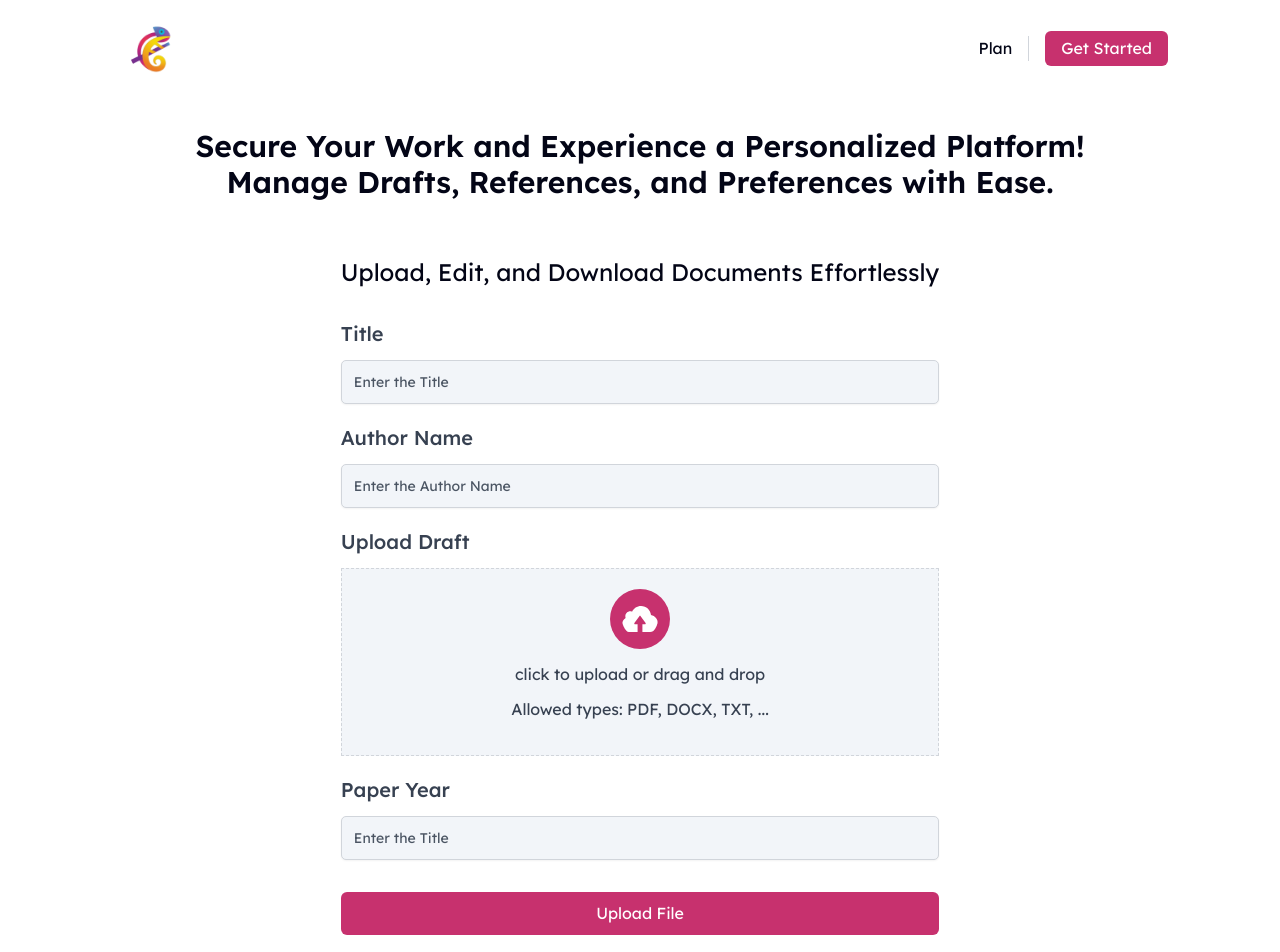
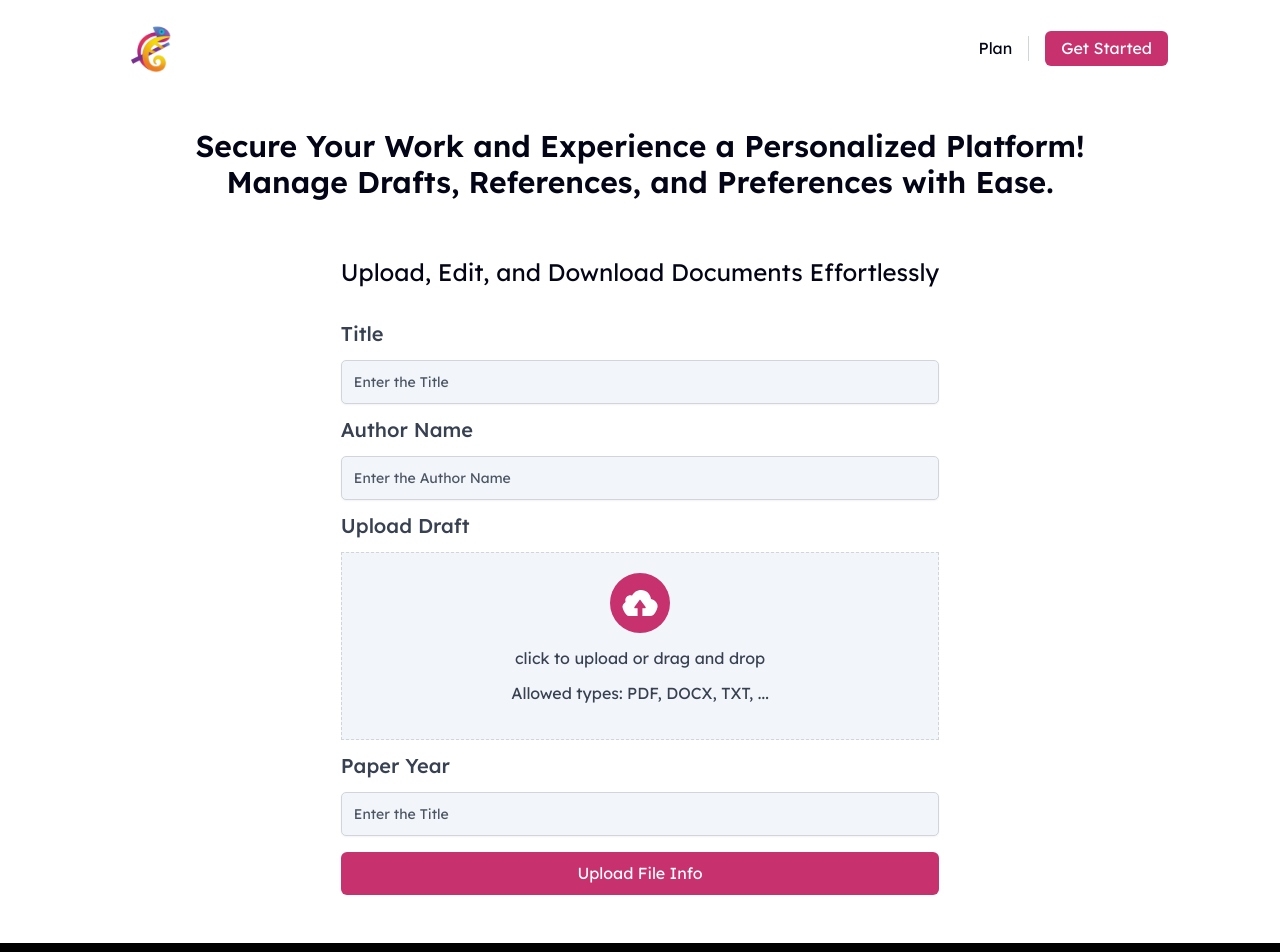
Before and after one commit to Black-fox17/tweakr-frontend, a Next.js app: page /dashboard in a window 1280 px wide. Shown: the top 952 px of the page. Built offline with nearby package versions, Linux system fonts and the light colour scheme.

Commit message:
Added:paymentmodal updated

```diff
--- a/app/(bed)/dashboard/page.tsx
+++ b/app/(bed)/dashboard/page.tsx
@@ -1,14 +1,28 @@
+"use client";
+
+import { useState } from 'react';
 import DraftForm from '@/app/components/DraftForm'
+import PaymentModal from '@/app/components/PaymentModal'
 import React from 'react'
 
 const page = () => {
+    const [isPaymentModalOpen, setIsPaymentModalOpen] = useState<boolean>(false);
+
+    const handleFormSuccess = () => {
+        setIsPaymentModalOpen(true);
+    };
+
+    const closeModal = () => {
+        setIsPaymentModalOpen(false);
+    };
     return (
         <div className='flex flex-col items-center justify-center mt-16 px-4 text-center'>
             <h1 className='text-2xl sm:text-2xl md:text-3xl font-semibold mb-2 leading-tight'>
                 Secure Your Work and Experience a Personalized Platform!<br />
                 Manage Drafts, References, and Preferences with Ease.
             </h1>
-            <DraftForm />
+            <DraftForm onSuccess={handleFormSuccess} />
+            {isPaymentModalOpen && <PaymentModal onClose={closeModal} />}
         </div>
     )
 }
--- a/app/components/DraftForm.tsx
+++ b/app/components/DraftForm.tsx
@@ -16,20 +16,23 @@ import {
 } from "@/components/ui/form"
 import React, { useState } from 'react'
 import Button from "./Button"
+import PaymentModal from "./PaymentModal"
 
 
 type FormType = "draft"
 
 const authFormSchema = () => {
     return z.object({
-        title: z.string(),
-        author: z.string().min(2).max(50),
-        year: z.string(),
-        files: z.array(z.instanceof(File)),
-    })
-}
+        title: z.string().min(1, "Title is required"),
+        author: z.string().min(2, "Author name must be at least 2 characters").max(50),
+        year: z.string().min(4, "Year must be 4 digits").max(4, "Year must be 4 digits"),
+        files: z
+            .array(z.instanceof(File))
+            .nonempty("You must upload at least one file"),
+    });
+};
 
-const DraftForm = () => {
+const DraftForm = ({ onSuccess }: { onSuccess: () => void }) => {
     const [isLoading, setIsLoading] = useState(false);
 
     const formSchema = authFormSchema()
@@ -45,6 +48,15 @@ const DraftForm = () => {
         },
     })
 
+    const onSubmit = async (data: z.infer<typeof formSchema>) => {
+        setIsLoading(true);
+        // Simulate form submission or API call
+        setTimeout(() => {
+            setIsLoading(false);
+            onSuccess(); // Trigger the PaymentModal on successful submission
+        }, 1000);
+    };
+
     return (
         <div className="space-y-6 my-12">
             <div className="mb-9 space-y-1">
@@ -52,8 +64,8 @@ const DraftForm = () => {
                     Upload, Edit, and Download Documents Effortlessly
                 </h3>
             </div>
-            <Form {...form}
-            >
+            <Form {...form}>
+                <form onSubmit={form.handleSubmit(onSubmit)} className="flex flex-col gap-4">
                     <FormField
                         control={form.control}
                         name="title"
@@ -109,7 +121,7 @@ const DraftForm = () => {
                         name="year"
                         render={({ field }) => (
                             <FormItem>
-                            <div className='flex flex-col gap-4 mb-8'>
+                                <div className='flex flex-col gap-4'>
                                     <FormLabel className='input-label'>Paper Year</FormLabel>
                                     <FormControl>
                                         <Input placeholder="Enter the Title"
@@ -121,15 +133,13 @@ const DraftForm = () => {
                             </FormItem>
                         )}
                     />
-                <div className="inline w-fit">
                     <Button
                         overrideStyle="w-full py-2 px-8  "
                         variant="outlined"
                     >
-                        Upload File
+                        {isLoading ? "Uploading..." : "Upload File Info"}
                     </Button>
-                </div>
-
+                </form>
             </Form>
         </div>
     )
--- a/app/components/FileUploader.tsx
+++ b/app/components/FileUploader.tsx
@@ -73,7 +73,7 @@ const FileUploader = ({ files, onChange }: FileUploaderProps) => {
                     src={convertFileToUrl(files[0])}
                     width={300}
                     height={200}
-                    alt='uploaded image'
+                    alt='uploaded a file'
                     className='h-auto overflow-hidden object-cover'
                 />
             ) : (
--- /dev/null
+++ b/app/components/PaymentModal.tsx
@@ -0,0 +1,66 @@
+"use client";
+
+import React, { useState } from "react";
+import {
+    Dialog,
+    DialogContent,
+    DialogDescription,
+    DialogHeader,
+    DialogTitle,
+    DialogTrigger,
+} from "@/components/ui/dialog";
+import { Button } from "@/components/ui/button";
+import { useRouter } from "next/navigation";
+
+const PaymentModal = ({ onClose }: { onClose: () => void }) => {
+    const [open, setOpen] = useState<boolean>(false);
+    const router = useRouter()
+
+    return (
+        <Dialog open={true} onOpenChange={onClose}>
+            <DialogContent className="rounded-[5px] border border-light-300  text-dark-700 sm:px-8">
+                <DialogHeader className='mb-4 space-y-2'>
+                    <DialogTitle className="text-[1.5rem]">Word Count Pricing</DialogTitle>
+                    <DialogDescription className="text-[1rem]">
+                        Our service calculates costs based on word count:
+                        <ul className="mt-4 list-disc list-inside">
+                            <li>
+                                <strong className="text-brand">₦2,500</strong> for up to 3,000 words (Nigerian users).
+                            </li>
+                            <li>
+                                <strong className="text-brand">$2.5</strong> for up to 3,000 words (Non-Nigerian users).
+                            </li>
+                        </ul>
+                        Please choose your preferred option below:
+                    </DialogDescription>
+                </DialogHeader>
+                <div className="flex justify-end gap-4 mt-4">
+                    <Button
+                        variant="ghost"
+                        onClick={() => {
+                            setOpen(false);
+                            router.push("/plans")
+                            alert("Checking other plans...");
+                        }}
+                        className="text-white bg-brand rounded-[5px]"
+                    >
+                        Check Other Plans
+                    </Button>
+                    <Button
+                        variant="default"
+                        className="text-white bg-brand rounded-[5px]"
+                        onClick={() => {
+                            setOpen(false);
+                            router.push("/payment")
+                            alert("Proceeding to payment...");
+                        }}
+                    >
+                        Proceed to Payment
+                    </Button>
+                </div>
+            </DialogContent>
+        </Dialog>
+    );
+};
+
+export default PaymentModal;
--- a/app/globals.css
+++ b/app/globals.css
@@ -129,7 +129,7 @@ body {
     @apply text-light-100 pt-2 pl-1 body-2 w-full !important;
   }
   .shad-form-message {
-    @apply text-red body-2 ml-4 !important;
+    @apply text-red text-left body-2 ml-4 !important;
   }
   .shad-alert-dialog {
     @apply space-y-4 max-w-[95%] sm:w-fit rounded-xl md:rounded-[30px] px-4 md:px-8 py-10 bg-white outline-none !important;
```
Lines whose indentation alone changed are shown as unchanged.
